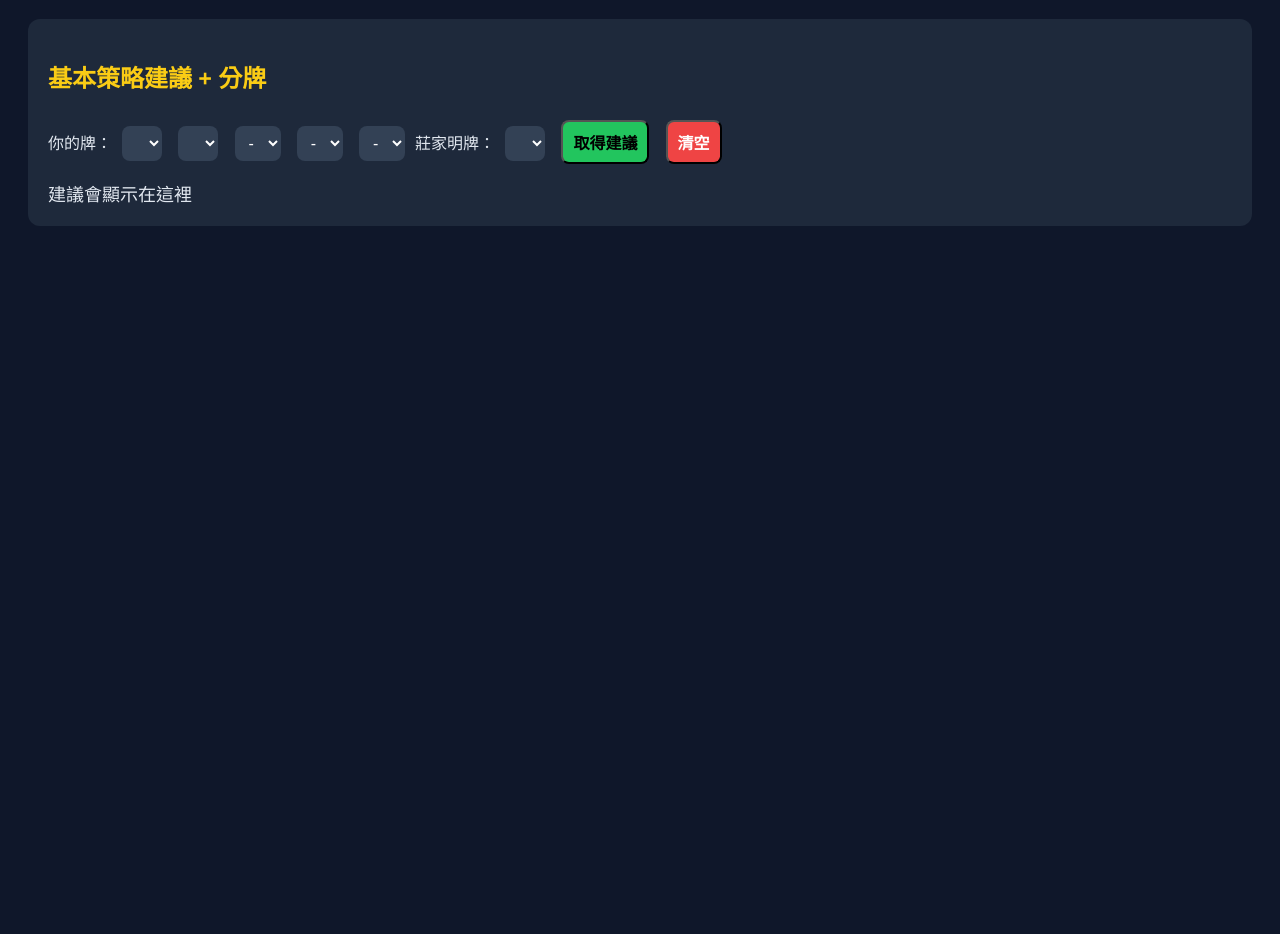
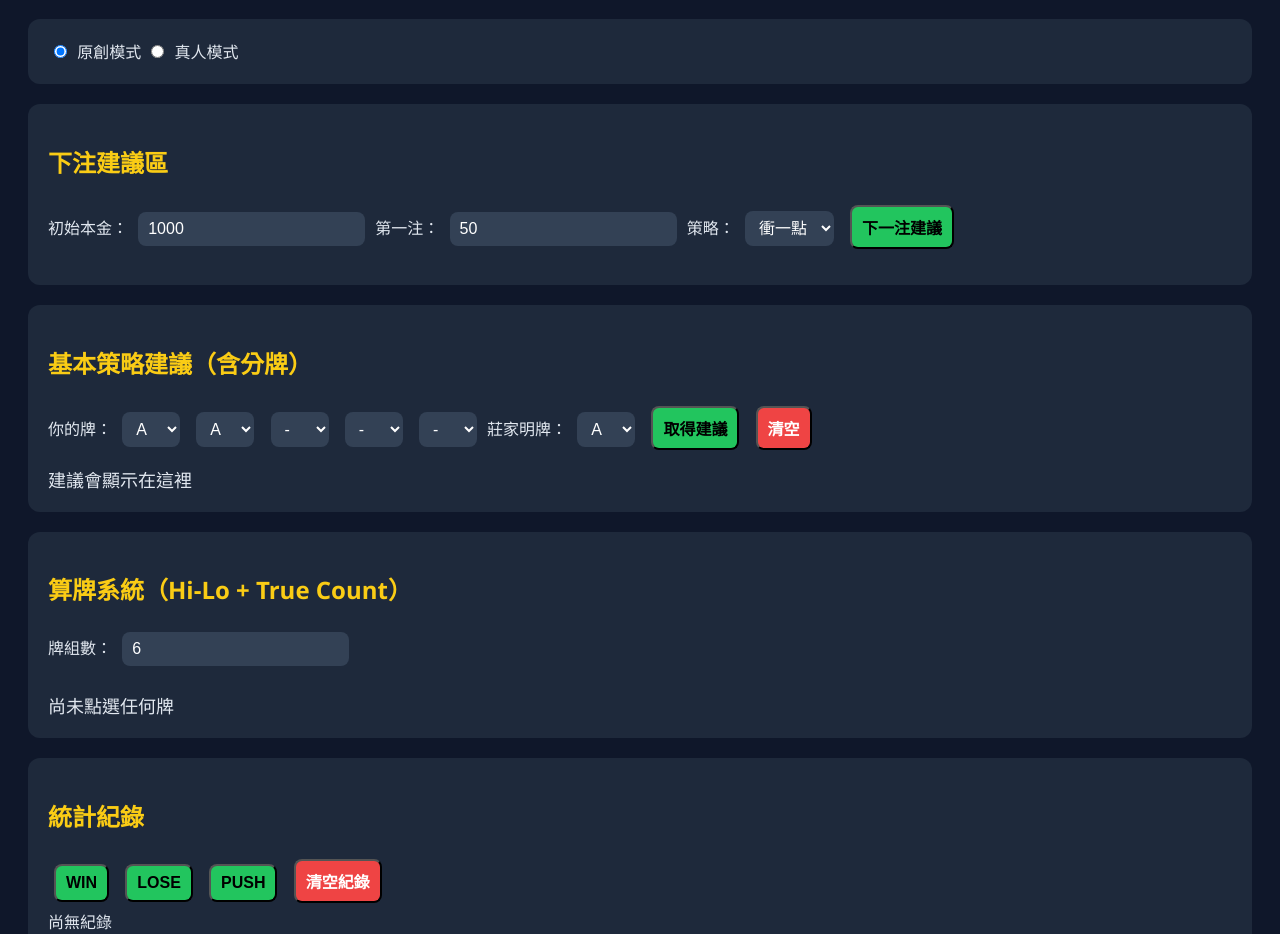
Before and after one commit to yinin516/blackjack-stake-tool, a plain HTML site: page index.html in a window 1280 px wide. Shown: the part 98-1032 px from the top of the page. Before the commit the page ends 800 px from the top, so only its background shows below. Drawn offline with nearby package versions, Linux system fonts and the light colour scheme.

Commit message:
Update index.html

```diff
--- a/index.html
+++ b/index.html
@@ -1,27 +1,50 @@
 <!DOCTYPE html>
-<html lang="zh-TW">
+<html lang="zh-Hant">
 <head>
   <meta charset="UTF-8">
-  <title>Stake 真人21點 輔助工具</title>
+  <title>Stake 真人 21 點輔助工具</title>
   <script src="https://cdn.jsdelivr.net/npm/chart.js"></script>
   <style>
     body { background-color: #0f172a; font-family: 'Segoe UI', sans-serif; color: #e2e8f0; padding: 20px; }
     h1, h2 { color: #facc15; }
-    .section, .stat-card, .chart-container {
-      background-color: #1e293b; border-radius: 12px; padding: 20px; margin-bottom: 20px;
-    }
+    .section { background-color: #1e293b; border-radius: 12px; padding: 20px; margin-bottom: 20px; }
     select, input, button { font-size: 16px; margin: 6px; border-radius: 8px; padding: 8px 10px; }
     select, input { background-color: #334155; color: white; border: none; }
     button { background: #22c55e; color: black; font-weight: bold; cursor: pointer; }
     .danger { background: #ef4444; color: white; }
     .result { margin-top: 10px; font-size: 18px; }
+    .chart-container { height: 300px; margin-top: 20px; }
+    .hilobox button { background-color: #475569; color: white; margin: 2px; border: none; padding: 5px 8px; border-radius: 6px; }
+    .hilobox { margin-top: 10px; display: flex; flex-wrap: wrap; gap: 4px; }
+    .mode-toggle { margin-top: 10px; }
   </style>
 </head>
 <body>
-  <h1>Stake 真人21點 輔助工具</h1>
+  <h1>Stake 真人 21 點輔助工具</h1>
+
+  <div class="section mode-toggle">
+    <label><input type="radio" name="mode" value="original" checked> 原創模式</label>
+    <label><input type="radio" name="mode" value="live"> 真人模式</label>
+  </div>
 
   <div class="section">
-    <h2>基本策略建議 + 分牌</h2>
+    <h2>下注建議區</h2>
+    <label>初始本金：</label>
+    <input type="number" id="capital" value="1000">
+    <label>第一注：</label>
+    <input type="number" id="firstBet" value="50">
+    <label>策略：</label>
+    <select id="betStyle">
+      <option value="aggressive">衝一點</option>
+      <option value="safe">穩一點</option>
+      <option value="slow">慢慢打</option>
+    </select>
+    <button onclick="getNextBet()">下一注建議</button>
+    <div class="result" id="betResult"></div>
+  </div>
+
+  <div class="section">
+    <h2>基本策略建議（含分牌）</h2>
     <label>你的牌：</label>
     <select id="card1"></select>
     <select id="card2"></select>
@@ -33,6 +56,26 @@
     <button onclick="getStrategy()">取得建議</button>
     <button class="danger" onclick="clearCards()">清空</button>
     <div class="result" id="strategyResult">建議會顯示在這裡</div>
+  </div>
+
+  <div class="section">
+    <h2>算牌系統（Hi-Lo + True Count）</h2>
+    <label>牌組數：</label>
+    <input type="number" id="deckCount" value="6" min="1">
+    <div class="hilobox" id="hiloButtons"></div>
+    <div class="result" id="hiloResult">尚未點選任何牌</div>
+  </div>
+
+  <div class="section">
+    <h2>統計紀錄</h2>
+    <button onclick="recordResult('WIN')">WIN</button>
+    <button onclick="recordResult('LOSE')">LOSE</button>
+    <button onclick="recordResult('PUSH')">PUSH</button>
+    <button class="danger" onclick="resetStats()">清空紀錄</button>
+    <div id="stats">尚無紀錄</div>
+    <div class="chart-container">
+      <canvas id="resultChart"></canvas>
+    </div>
   </div>
 
   <script>
@@ -47,6 +90,11 @@
       });
     });
 
+    // 下一段將貼上主要策略邏輯、算牌統計與圖表邏輯...
+  </script>
+</body>
+</html>
+// --- 策略與下注建議 ---
 function getCardValue(c) {
   if (!c) return 0;
   if (["K","Q","J"].includes(c)) return 10;
@@ -64,6 +112,7 @@
 }
 
 function getStrategy() {
+  const mode = document.querySelector('input[name="mode"]:checked').value;
   const cards = [1,2,3,4,5].map(i => document.getElementById("card"+i).value).filter(Boolean);
   const dealer = document.getElementById("dealerCard").value;
   if (cards.length < 2 || !dealer) return;
@@ -73,7 +122,6 @@
   const soft = isSoftHand(cards);
 
   let advice = "";
-
   if (cards.length === 2 && cards[0] === cards[1]) {
     const pair = cards[0];
     if (["A","8"].includes(pair)) advice = "✌️ 分牌";
@@ -83,7 +131,7 @@
     else if (pair === "4" && dealerVal >= 5 && dealerVal <= 6) advice = "✌️ 分牌";
     else if (["2","3"].includes(pair) && dealerVal <= 7) advice = "✌️ 分牌";
   }
-
   if (!advice) {
     if (soft) {
       if (total <= 17) advice = "
+</html>
```
Lines whose indentation alone changed are shown as unchanged.
